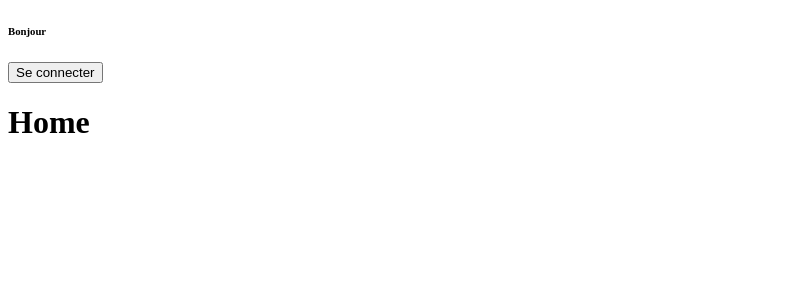
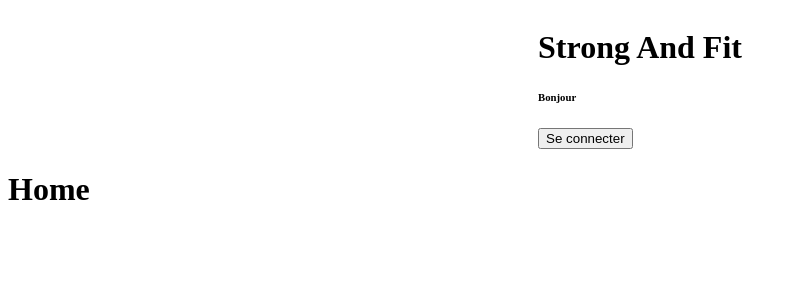
Before and after one commit to LazzaroLaura/strongandfit-front, a Vue app in the folder strongandfit/: page / in a window 1280 px wide. Shown: the top 300 px of the page, without its empty margins (0-797 px from the left). Built offline with nearby package versions, Linux system fonts and the light colour scheme.

Commit message:
change-branch

```diff
--- a/strongandfit/src/components/Header.vue
+++ b/strongandfit/src/components/Header.vue
@@ -2,13 +2,17 @@
 
 <header>
 
-    <div>
+    <div id="header">
 
-        <h6>Bonjour</h6>
+        <h1>Strong And Fit</h1>
 
-        <router-link :to="{name: 'login'}">
-            <button>Se connecter</button>
-        </router-link>
+        <h6>Bonjour {{currentUser.username}}</h6>
+
+        <div v-if="!currentUser">
+            <router-link :to="{name: 'login'}">
+                <button>Se connecter</button>
+            </router-link>
+        </div>
 
         <div v-if="currentUser">
             <button @click="disconnect">Déconnexion</button>
@@ -41,4 +45,13 @@ export default {
 </script>
 
 <style scoped>
+header
+{
+display: flex;
+flex-direction:row;
+align-items: center;
+justify-content: center;
+margin: 0 6px;
+}
+
 </style>
```
